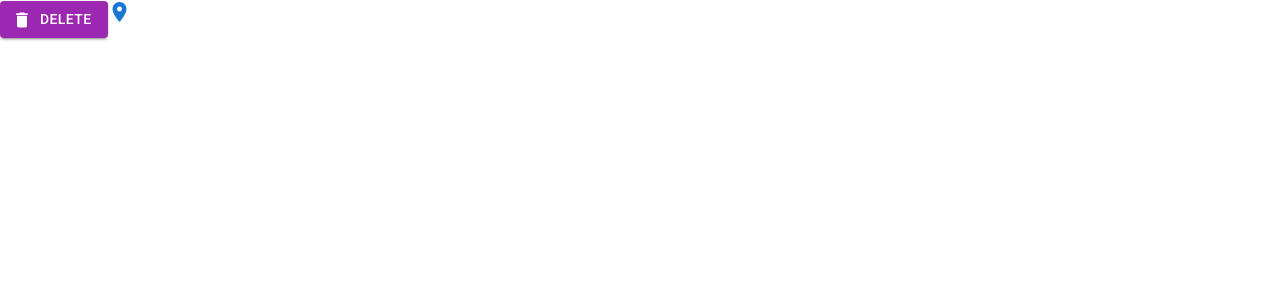
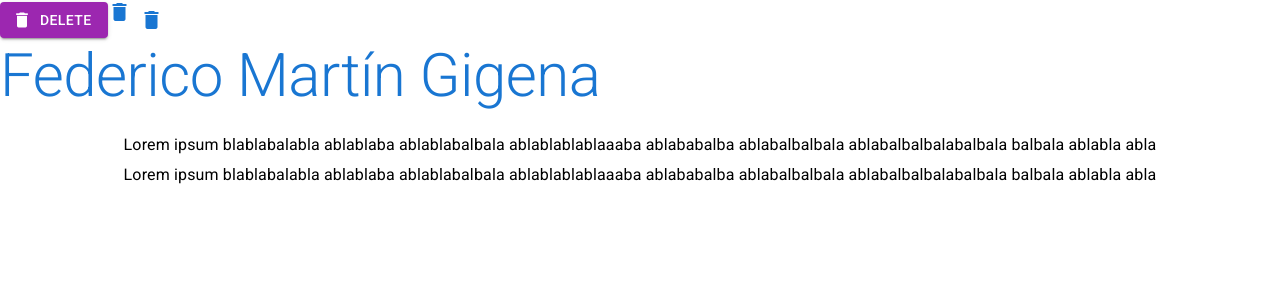
Before and after one commit to dffede87/almadulce, a React (Create React App) app: page / in a window 1280 px wide. Shown: the top 300 px of the page. Built offline with nearby package versions, Linux system fonts and the light colour scheme.

Commit message:
Cambios App.js

```diff
--- a/src/App.js
+++ b/src/App.js
@@ -1,6 +1,9 @@
 import React from "react";
 import Button from '@mui/material/Button';
 import Icon from '@mui/material/Icon';
+import IconButton from '@mui/material/IconButton'
+import Typography from '@mui/material/Typography'
+
 
 export default function App() {
   return (
@@ -8,7 +11,19 @@ export default function App() {
        <Button variant="contained" color="secondary" startIcon={<Icon>delete</Icon>}>
          Delete
        </Button>
-       <Icon color="primary">room</Icon>
+       <Icon color="primary">delete</Icon>
+       <IconButton aria-label="delete">
+        <Icon color="primary">delete</Icon>
+       </IconButton>
+       <Typography variant="h2" color="primary" gutterBottom>
+         Federico Martín Gigena
+       </Typography>
+       <Typography variant="body1" color="initial" align="center" gutterBottom>
+         Lorem ipsum blablabalabla ablablaba ablablabalbala ablablablablaaaba ablababalba ablabalbalbala ablabalbalbalabalbala balbala ablabla abla
+       </Typography>
+       <Typography variant="body1" color="initial" align="center">
+         Lorem ipsum blablabalabla ablablaba ablablabalbala ablablablablaaaba ablababalba ablabalbalbala ablabalbalbalabalbala balbala ablabla abla
+       </Typography>
     </>
   );
 }
```
